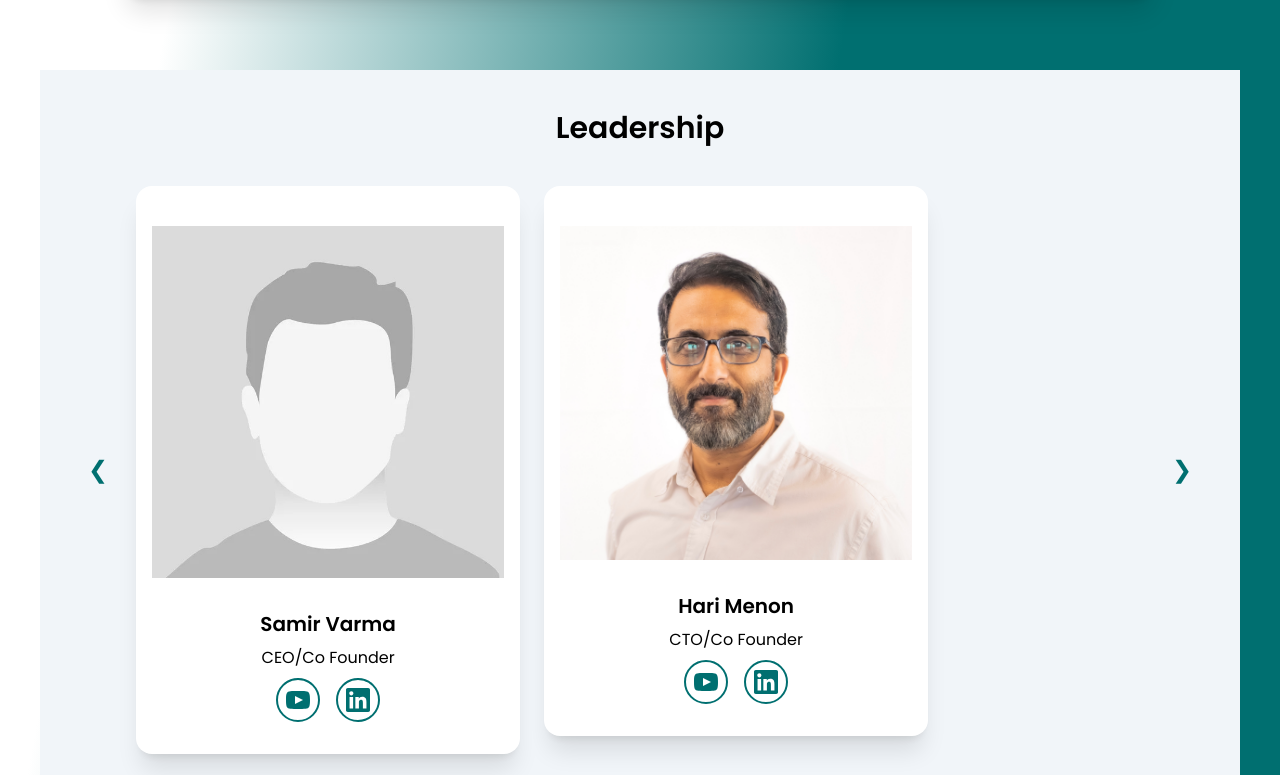
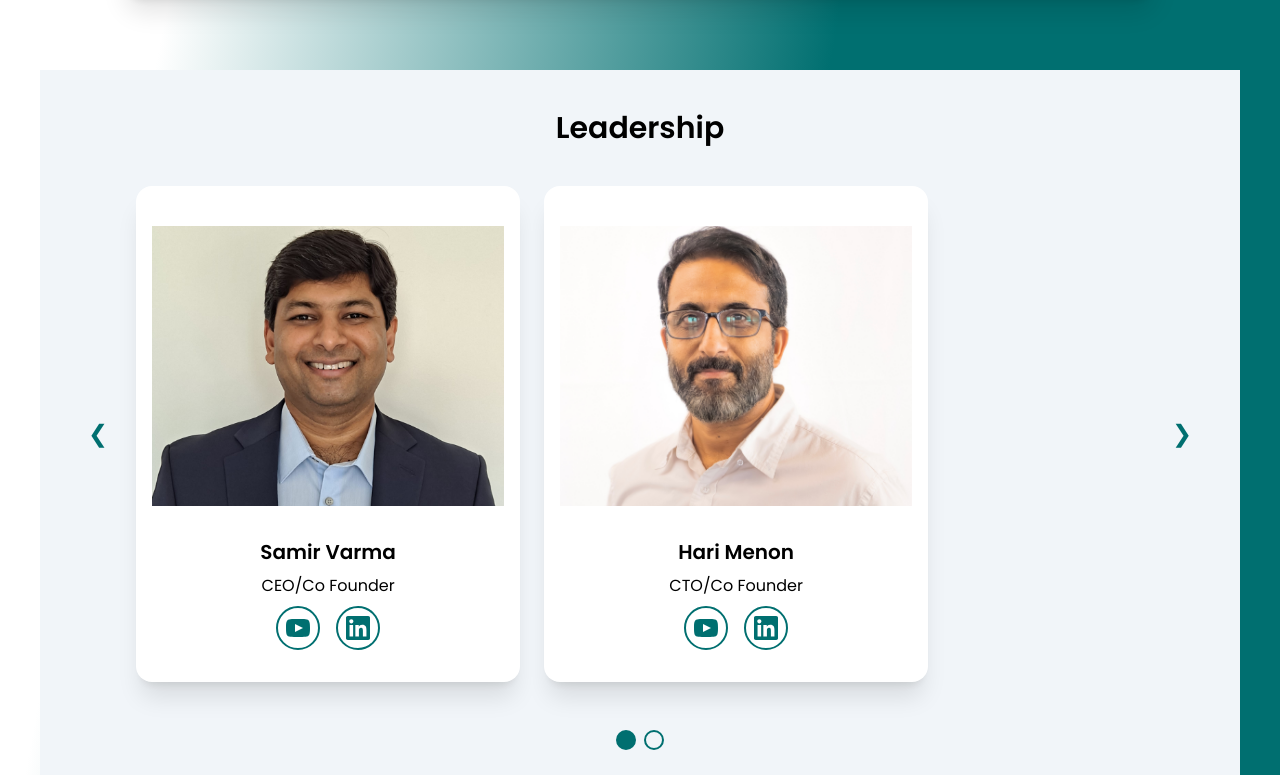
Before and after one commit to akshay-zee93/bioprocessAI, a Next.js app: page /about in a window 1280 px wide. Shown: the part 653-1428 px from the top of the page. Built offline with nearby package versions, Linux system fonts and the light colour scheme; a web font is replaced by a local one.

Commit message:
changes implemented according to feedback

```diff
--- a/app/Component/Cards.jsx
+++ b/app/Component/Cards.jsx
@@ -3,6 +3,7 @@ import Image from "next/image";
 import Link from "next/link";
 import UserImg from "../../public/Avatar.jpeg";
 import { useState } from "react";
+
 const Cards = ({ data }) => {
   const {
     title = "",
@@ -13,25 +14,27 @@ const Cards = ({ data }) => {
     youtube = "",
   } = data;
   const [viewMore, setViewMore] = useState(false);
+
   return (
-    <div className={`card w-72   md:w-96 bg-white shadow-xl`}>
+    <div className="card w-72 md:w-96 bg-white shadow-xl">
+      <div className="relative w-full h-72 md:h-80">
         <Image
           src={img === null ? UserImg : img}
           alt="member"
           onClick={() => setViewMore((prev) => !prev)}
           className="px-2  cursor-pointer md:px-4 pt-10"
-        width={300}
-        height={305}
+          layout="fill"
+          objectFit="cover"
           quality={75}
           priority
-        layout="responsive"
         />
+      </div>
 
       <div className="card-body text-black items-center text-center">
         <h2 className="card-title">{title}</h2>
         <p>{role}</p>
         {viewMore && (
-          <section className="card-body items-center text-xs  text-gray-500 flex gap-2 flex-col">
+          <section className="card-body items-center text-xs text-gray-500 flex gap-2 flex-col">
             {bio}
           </section>
         )}
@@ -42,7 +45,7 @@ const Cards = ({ data }) => {
               <Link
                 href={`https://www.youtube.com/${youtube}`}
                 target="_blank"
-                className=" border-2 border-teal-100 p-2 text-teal-100 rounded-full"
+                className="border-2 border-teal-100 p-2 text-teal-100 rounded-full"
               >
                 <svg
                   xmlns="http://www.w3.org/2000/svg"
@@ -57,7 +60,7 @@ const Cards = ({ data }) => {
               <Link
                 href={`https://www.linkedin.com/${linkedin}`}
                 target="_blank"
-                className=" border-2 border-teal-100 p-2 text-teal-100 rounded-full"
+                className="border-2 border-teal-100 p-2 text-teal-100 rounded-full"
               >
                 <svg
                   width="24"
--- a/app/utils/stringConstants.js
+++ b/app/utils/stringConstants.js
@@ -1,4 +1,5 @@
 import HariImg from "../../public/hari.jpeg";
+import SamirImg from "../../public/samirimg.jpeg";
 import CopilotLogo from "../../public/coPilot.svg";
 import GPTLogo from "../../public/gptLogo.svg";
 import RegGuideLogo from "../../public/RegGuide.svg";
@@ -7,7 +8,7 @@ export const teamsList = [
   {
     title: "Samir Varma",
     role: "CEO/Co Founder",
-    img: null,
+    img: SamirImg,
     linkedin: "",
     youtube: "",
     bio: (
```
Also changed, not shown: public/samirimg.jpeg (added). Lines whose indentation alone changed are shown as unchanged.
